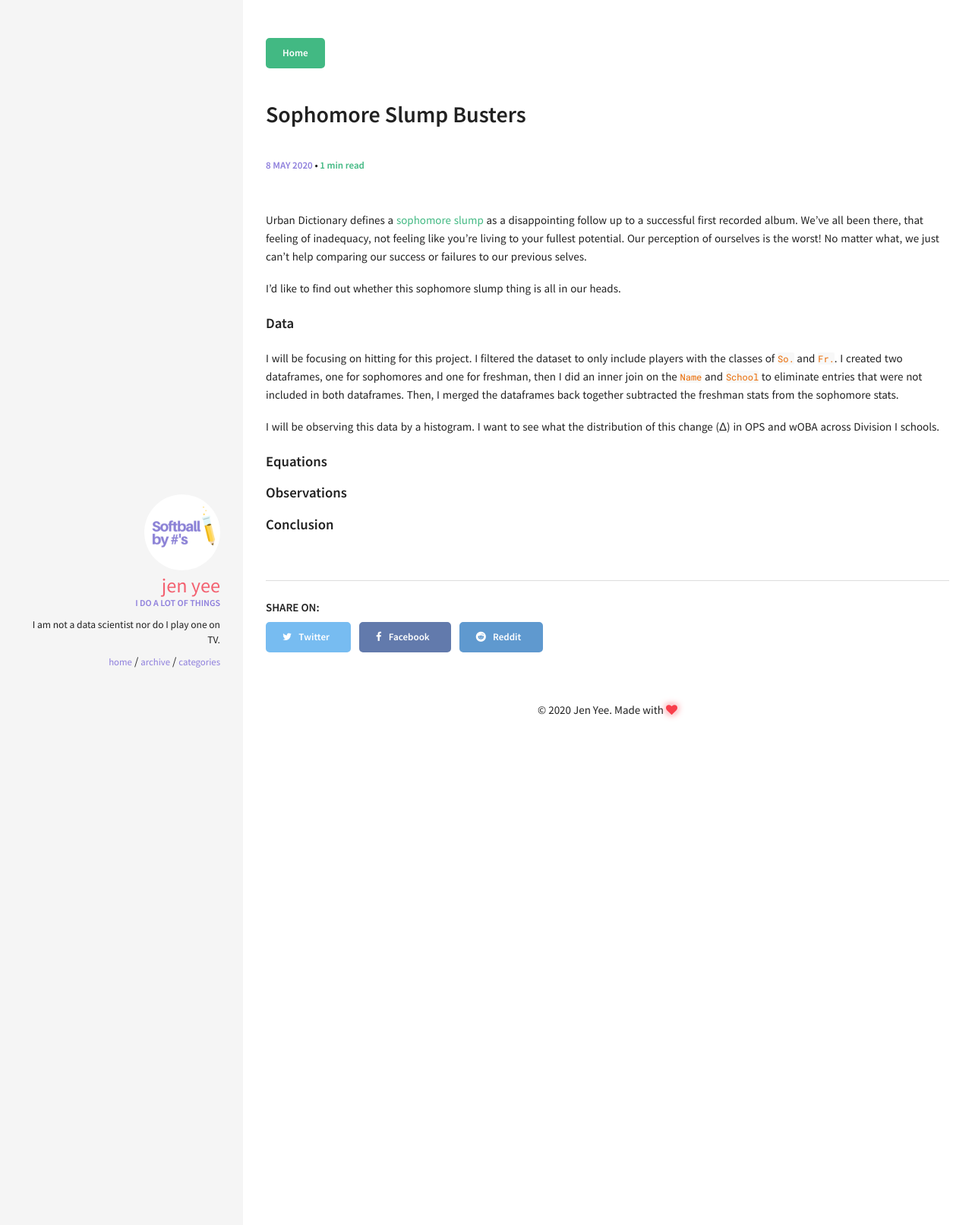
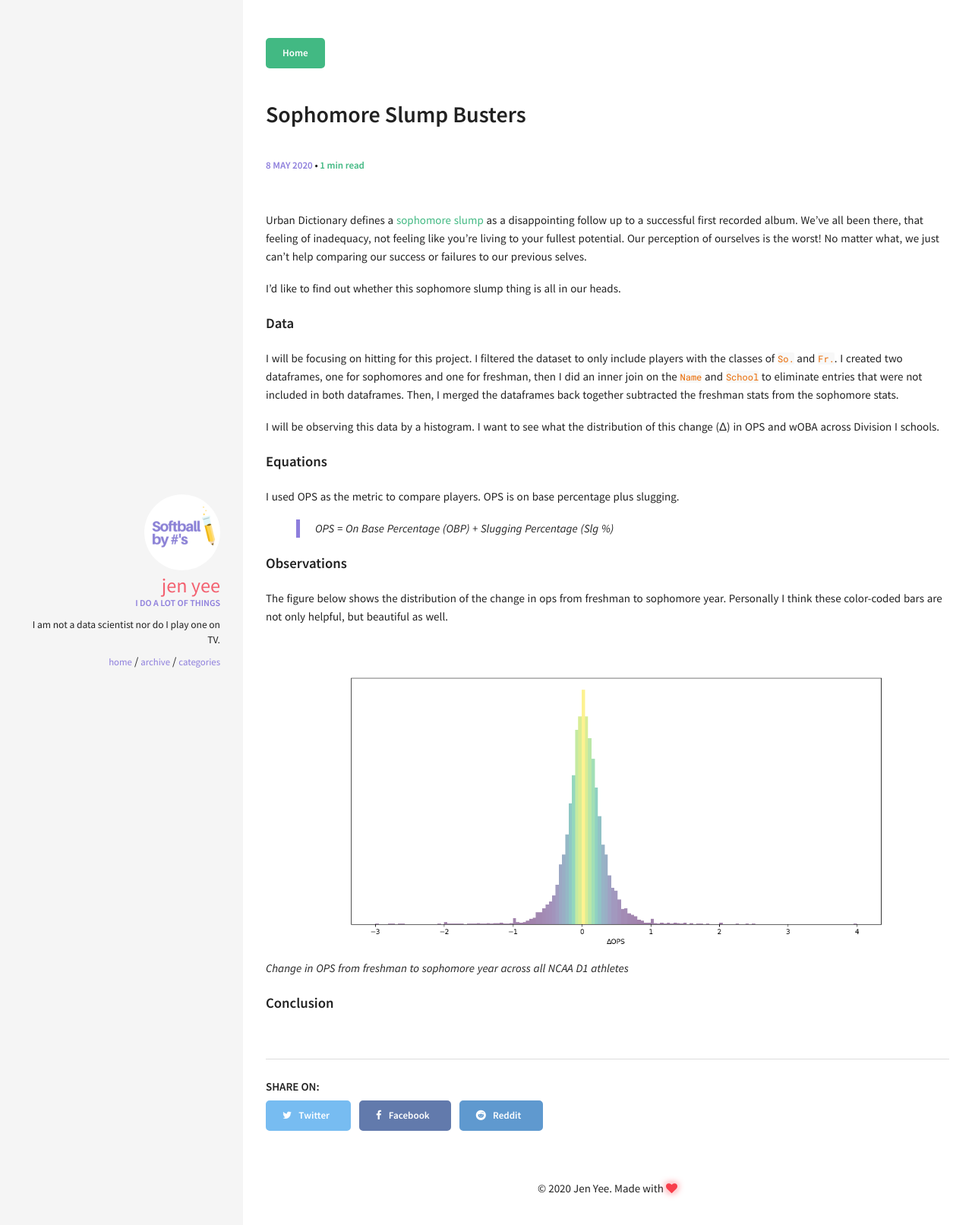
Before and after one commit to jenyeeiam/stats_blog, a Jekyll site: the page built from _posts/2020-05-08-soph_slump.md, in a window 1280 px wide. Shown: the top 1613 px of the page at 76% size. Built offline with Jekyll 4.4.1, drawn with Linux system fonts in a browser that asks for light colours.

Commit message:
ops graph added

```diff
--- a/_posts/2020-05-08-soph_slump.md
+++ b/_posts/2020-05-08-soph_slump.md
@@ -19,11 +19,16 @@ I will be observing this data by a histogram. I want to see what the distributio
 
 #### Equations
 
+I used OPS as the metric to compare players. OPS is on base percentage plus slugging.
 
-
+> OPS = On Base Percentage (OBP) + Slugging Percentage (Slg %)
 
 #### Observations
 
+The figure below shows the distribution of the change in ops from freshman to sophomore year. Personally I think these color-coded bars are not only helpful, but beautiful as well.
+
+![ops1](../../img/ops_hist.png)
+*Change in OPS from freshman to sophomore year across all NCAA D1 athletes*
 
 #### Conclusion
 
```
Also changed, not shown: img/ops_hist.png (added), img/ops_hist_sr_to_fr.png (added).
